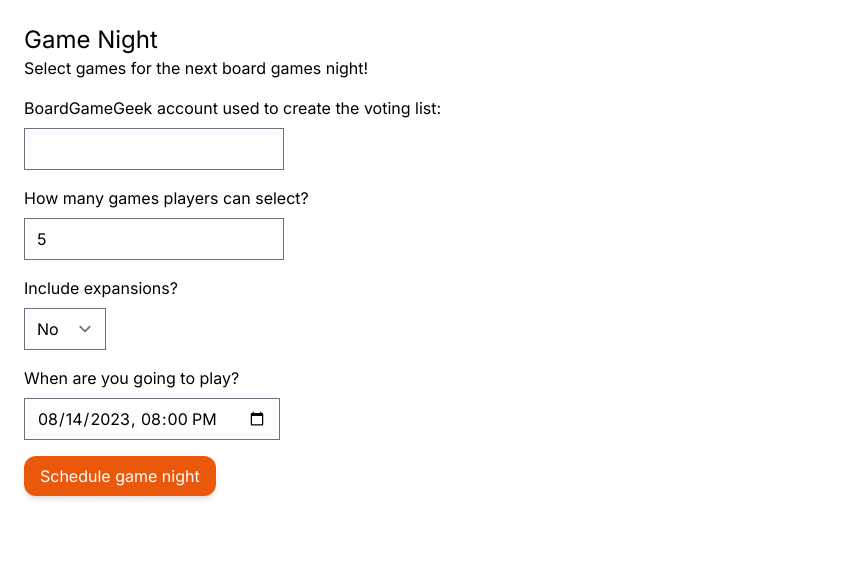
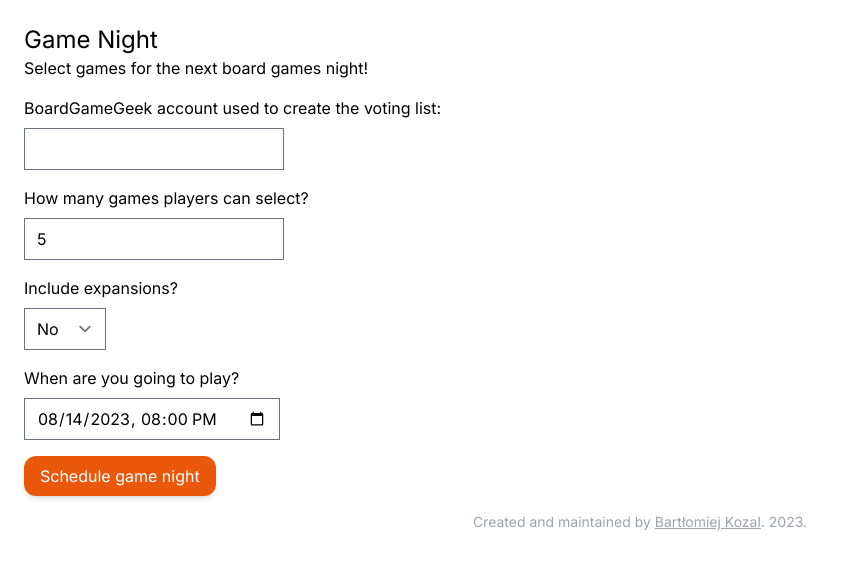
Before and after one commit to bartkozal/game-night, a Next.js app: page / in a window 1280 px wide. Shown: the top 568 px of the page, without its empty margins (0-845 px from the left). Built offline with nearby package versions, Linux system fonts and the light colour scheme.

Commit message:
Add footer

```diff
--- a/app/layout.tsx
+++ b/app/layout.tsx
@@ -3,6 +3,7 @@ import "./globals.css";
 import type { Metadata } from "next";
 import { Inter } from "next/font/google";
 import Link from "next/link";
+import dayjs from "dayjs";
 
 const inter = Inter({ subsets: ["latin"] });
 
@@ -29,6 +30,14 @@ export default function RootLayout({
         <h2 className="mb-4">{metadata.description}</h2>
 
         {children}
+
+        <div className="mt-4 text-sm text-gray-400 text-center">
+          Created and maintained by{" "}
+          <a className="underline" href="https://bartkozal.com" target="_blank">
+            Bartłomiej Kozal
+          </a>
+          . {dayjs().year()}.
+        </div>
       </body>
     </html>
   );
--- a/app/nights/[id]/voting/page.tsx
+++ b/app/nights/[id]/voting/page.tsx
@@ -55,7 +55,7 @@ type Props = {
 export default function Page({ params }: Props) {
   const { data: night, isLoading: isNightLoading } = useFetchNight(params.id);
   const { data: games = [], isLoading: isBggCollectionLoading } =
-    useFetchBggCollection("bartkozal");
+    useFetchBggCollection(night?.bgg_account ?? "");
   const { trigger } = useInsertVote();
 
   const [searchValue, setSearchValue] = useState("");
--- a/app/utils/apiHooks.ts
+++ b/app/utils/apiHooks.ts
@@ -4,6 +4,12 @@ import useSWR from "swr";
 import useSWRMutation from "swr/mutation";
 import { InsertData } from "@/types/database";
 
+// <?xml version="1.0" encoding="utf-8" standalone="yes"?>
+// <message>
+// 	Your request for this collection has been accepted and will be processed.  Please try again later for access.
+// </message>
+
+// empty response
 export const useFetchBggCollection = (username: string) =>
   useSWR(`bgg/collection/${username}`, async () => {
     const res = await fetch(
```
